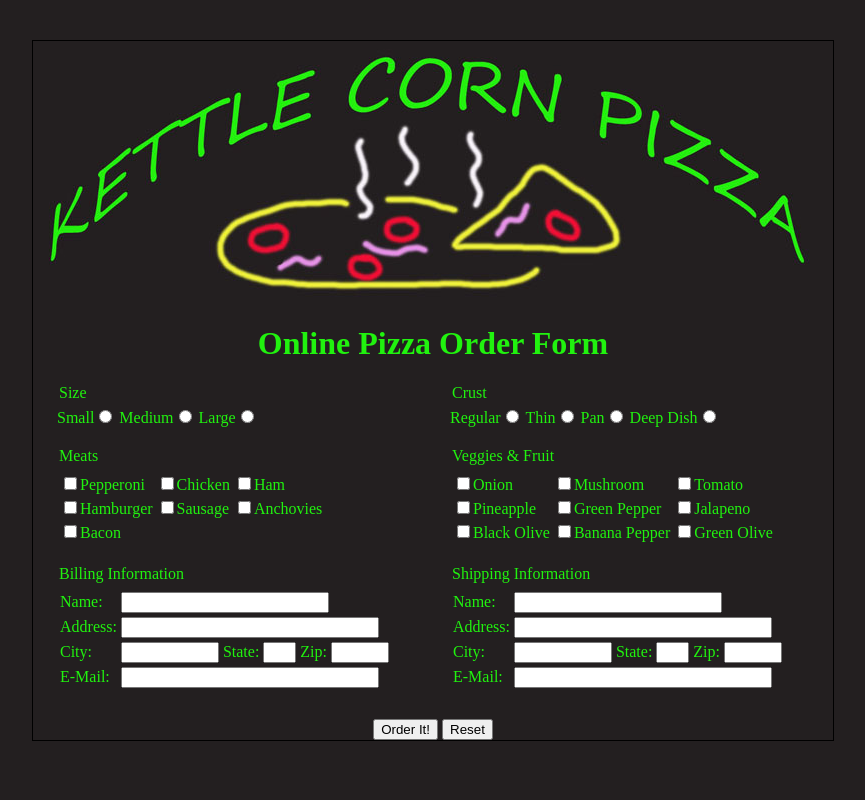
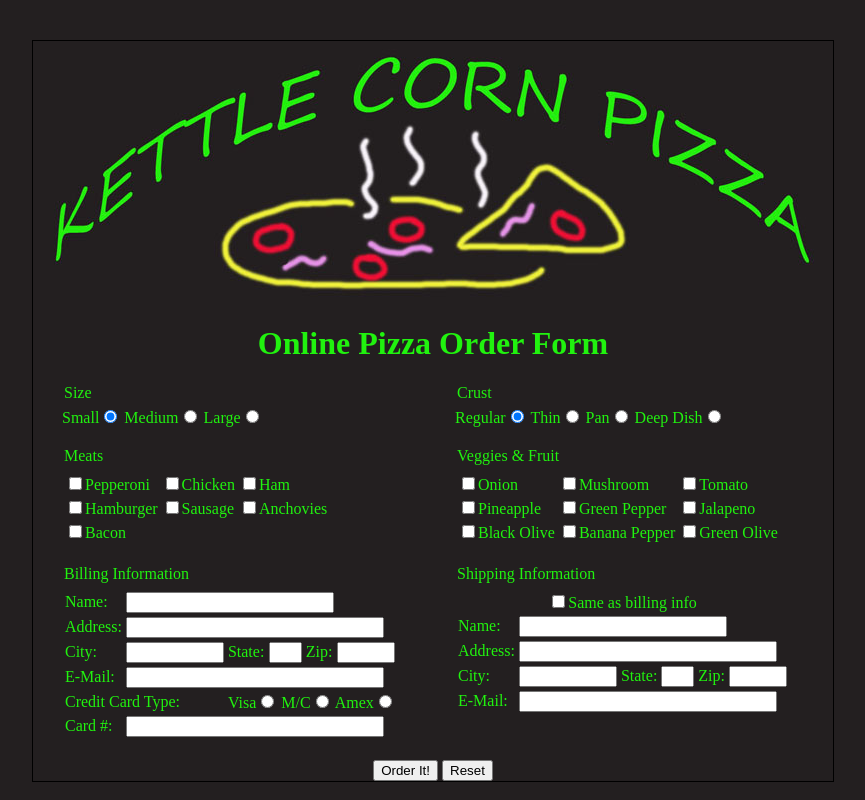
Before and after one commit to ksieling/Pizza-Project, a PHP site: page / in a window 1280 px wide. Shown: the whole page, without its empty margins (207-1072 px from the left). Run offline with PHP 8.4, Linux system fonts and the light colour scheme.

Commit message:
Adding mine

```diff
--- a/Pizza-Project/css/pizza.css
+++ b/Pizza-Project/css/pizza.css
@@ -13,6 +13,8 @@ body {
   position:relative;
 }
 #headerDiv {
+	margin-left:auto;
+	margin-right:auto;
 	width:790px;
 }
 fieldset {
@@ -20,6 +22,8 @@ fieldset {
 }
 #upperMenuDiv {
 	width:790px;
+	margin-left:auto;
+	margin-right:auto;
 }
 #sizeDiv {
 width:387px;
@@ -36,6 +40,8 @@ margin-left:5px;
 #middleMenuDiv {
 	width:790px;
 	clear:both;
+	margin-left:auto;
+	margin-right:auto;
 }
 #meatDiv {
 	width:387px;
@@ -55,6 +61,8 @@ text-align:center;
 #lowerMenuDiv {
 	width:790px;
 	clear:both;
+	margin-left:auto;
+	margin-right:auto;
 }
 #billingInfo {
 	width:387px;
@@ -78,6 +86,9 @@ width:25px;
 width:50px;
 }
 #billingemail {
+	width:250px;
+}
+#cardNumber {
 	width:250px;
 }
 #shippingInfo {
@@ -110,3 +121,6 @@ width:50px;
 }
 #footerDiv {
 }
+.same {
+	text-align:center;
+}
--- a/Pizza-Project/index.php
+++ b/Pizza-Project/index.php
@@ -5,28 +5,65 @@
 <meta http-equiv="Content-Type" content="text/html; charset=utf-8" />
 <title>Kettle Corn Pizza</title>
 <link rel="stylesheet" type="text/css" href="css/pizza.css" />
+
+<script type="text/javascript">
+function Price() {
+  price = document.getElementsByClassName('price');
+  for (p=0;p<price.length;p++) {
+  price[p].onclick=function() {
+    var pizzaPrice = 0;
+    var size = document.getElementsByName("size");
+    for (i=0;i<size.length;i++) {
+	  if(size[i].checked) {
+		  pizzaPrice = size[i].value;
+	  }
+    }
+    var topping = document.getElementsByName("topping");
+    var toppingPrice = 0;
+    for (x=0;x<topping.length;x++) {
+	  if(topping[x].checked){
+		  toppingPrice = (toppingPrice += .75);
+	  }
+    }
+    totalPrice = eval(pizzaPrice) + eval(toppingPrice);
+    totalPrice = roundIt(totalPrice * 1.06, 2);
+    document.getElementById('totalPrice').innerHTML="Total Price: $"+totalPrice+" (Including tax)";
+  }
+  }
+}
+// math to round totals
+function roundIt(value, places){
+	return (parseInt(value * Math.pow(10,places)))/(Math.pow(10,places));
+}
+//end of roundIt()
+
+
+window.onload=Price;
+</script>
+
 </head>
 
 <body>
 <div id="outerContainer">
 <?php include 'includes/header.php'; ?>
+  <form id="pizzaForm" name="pizzaForm" action="" method="">
   <h1>Online Pizza Order Form</h1>
   <div id="upperMenuDiv">
     <div id="sizeDiv">
       <fieldset>
         <legend>Size</legend>
-        <label>Small<input type="radio" id="size" name="size" value="small"></input></label>
-        <label>Medium<input type="radio" id="size" name="size" value="Medium"></input></label>
-        <label>Large<input type="radio" id="size" name="size" value="Large"></input></label>
+        <label>Small<input class="price" type="radio" id="small" name="size" value="10.00" checked="checked"></input></label>
+        <label>Medium<input class="price" type="radio" id="medium" name="size" value="12.00"></input></label>
+        <label>Large<input class="price" type="radio" id="large" name="size" value="14.00"></input></label>
       </fieldset>
     </div>
     <div id="crustDiv">
       <fieldset>
         <legend>Crust</legend>
-        <label>Regular<input type="radio" id="crust" name="crust" value="Regular"></input></label>
-        <label>Thin<input type="radio" id="crust" name="crust" value="Thin"></input></label>
-        <label>Pan<input type="radio" id="crust" name="crust" value="Pan"></input></label>
-        <label>Deep Dish<input type="radio" id="crust" name="crust" value="Deep Dish"></input></label>
+        <label>Regular<input type="radio" id="regular" name="crust" value="Regular" checked="checked"></input></label>
+        <label>Thin<input type="radio" id="thin" name="crust" value="Thin"></input></label>
+        <label>Pan<input type="radio" id="pan" name="crust" value="Pan"></input></label>
+        <label>Deep Dish<input type="radio" id="deep" name="crust" value="Deep Dish"></input></label>
       </fieldset>
     </div>
   </div>
@@ -36,17 +73,17 @@
         <legend>Meats</legend>
         <table>
           <tr>
-            <td><labe><input type="checkbox" id="pepperoni" name="meats" value="Pepperoni" />Pepperoni</labe></td>
-            <td><labe><input type="checkbox" id="chicken" name="meats" value="Chicken" />Chicken</labe></td>
-            <td><labe><input type="checkbox" id="ham" name="meats" value="Ham" />Ham</labe></td>
+            <td><labe><input class="price" type="checkbox" id="pepperoni" name="topping" value="Pepperoni" />Pepperoni</labe></td>
+            <td><labe><input class="price" type="checkbox" id="chicken" name="topping" value="Chicken" />Chicken</labe></td>
+            <td><labe><input class="price" type="checkbox" id="ham" name="topping" value="Ham" />Ham</labe></td>
           </tr>
           <tr>
-            <td><labe><input type="checkbox" id="hamburger" name="meats" value="Hamburger" />Hamburger</labe></td>
-            <td><labe><input type="checkbox" id="sausage" name="meats" value="Sausage" />Sausage</labe></td>
-            <td><labe><input type="checkbox" id="anchovies" name="meats" value="Anchovies" />Anchovies</labe></td>
+            <td><labe><input class="price" type="checkbox" id="hamburger" name="topping" value="Hamburger" />Hamburger</labe></td>
+            <td><labe><input class="price" type="checkbox" id="sausage" name="topping" value="Sausage" />Sausage</labe></td>
+            <td><labe><input class="price" type="checkbox" id="anchovies" name="topping" value="Anchovies" />Anchovies</labe></td>
           </tr>
           <tr>
-            <td><labe><input type="checkbox" id="bacon" name="meats" value="Bacon" />Bacon</labe></td>
+            <td><labe><input class="price" type="checkbox" id="bacon" name="topping" value="Bacon" />Bacon</labe></td>
             <td colspan="2">&nbsp </td>
           </tr>
         </table>
@@ -57,19 +94,19 @@
         <legend>Veggies & Fruit</legend>
         <table>
           <tr>
-            <td><label><input type="checkbox" id="onion" name="meats" value="Onion" />Onion</label></td>
-            <td><label><input type="checkbox" id="mushroom" name="meats" value="Mushroom" />Mushroom</label></td>
-            <td><label><input type="checkbox" id="tomato" name="meats" value="Tomato" />Tomato</label></td>
+            <td><label><input class="price" type="checkbox" id="onion" name="topping" value="Onion" />Onion</label></td>
+            <td><label><input class="price" type="checkbox" id="mushroom" name="topping" value="Mushroom" />Mushroom</label></td>
+            <td><label><input class="price" type="checkbox" id="tomato" name="topping" value="Tomato" />Tomato</label></td>
           </tr>
           <tr>
-            <td><label><input type="checkbox" id="pineapple" name="meats" value="Pineapple" />Pineapple</label></td>
-            <td><label><input type="checkbox" id="greenpepper" name="meats" value="Green Pepper" />Green Pepper</label></td>
-            <td><label><input type="checkbox" id="jalapeno" name="meats" value="Jalapeno" />Jalapeno</label></td>
+            <td><label><input class="price" type="checkbox" id="pineapple" name="topping" value="Pineapple" />Pineapple</label></td>
+            <td><label><input class="price" type="checkbox" id="greenpepper" name="topping" value="Green Pepper" />Green Pepper</label></td>
+            <td><label><input class="price" type="checkbox" id="jalapeno" name="topping" value="Jalapeno" />Jalapeno</label></td>
           </tr>
           <tr>
-            <td><label><input type="checkbox" id="blackolive" name="meats" value="Black Olive" />Black Olive</label></td>
-            <td><label><input type="checkbox" id="bananapepper" name="meats" value="Banana Pepper" />Banana Pepper</label></td>
-            <td><label><input type="checkbox" id="greenolive" name="meats" value="Green Olive" />Green Olive</label></td>
+            <td><label><input class="price" type="checkbox" id="blackolive" name="topping" value="Black Olive" />Black Olive</label></td>
+            <td><label><input class="price" type="checkbox" id="bananapepper" name="topping" value="Banana Pepper" />Banana Pepper</label></td>
+            <td><label><input class="price" type="checkbox" id="greenolive" name="topping" value="Green Olive" />Green Olive</label></td>
           </tr>
         </table>
       </fieldset>
@@ -101,10 +138,14 @@
             <td colspan="5"><input type="text" id="billingemail" name="billingemail" /></td>
           </tr>
           <tr>
-            <td></td>
+            <td colspan="2">Credit Card Type:</td>
+            <td colspan="4"><label>Visa<input type="radio" id="visa" name="cctype" value="Visa"></input></label>
+                <label>M/C<input type="radio" id="mc" name="cctype" value="Master Card"></input></label>
+                <label>Amex<input type="radio" id="amex" name="cctype" value="American Express"></input></label></td>
           </tr>
           <tr>
-            <td></td>
+            <td><label for="cardNumber">Card #:</label></td>
+            <td colspan="5"><input type="text" id="cardNumber" name="cardNumber" /></td>
           </tr>
         </table>
       </fieldset>
@@ -113,6 +154,9 @@
       <fieldset>
         <legend>Shipping Information</legend>
         <table>
+          <tr>
+            <td colspan="6" class="same"><label><input type="checkbox" id="same" name="same" />Same as billing info</label></td>
+          </tr>
           <tr>
             <td colspan="1"><label for="shippingname">Name:</label></td>
             <td colspan="5"><input type="text" id="shippingname" name="shippingname" /></td>
@@ -143,10 +187,14 @@
       </fieldset>
     </div>
   </div>
+  <div id="totalDiv">
+    <p id="totalPrice"></p>
+  </div>
   <div id="submitDiv">
     <input type="submit" value="Order It!" />
     <input type="reset" value="Reset" />
   </div>
+  </form>
   <div id="footerDiv">
   </div>
 </div>
```
